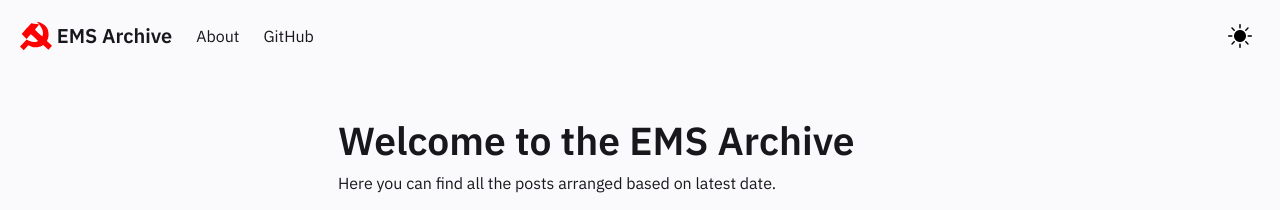
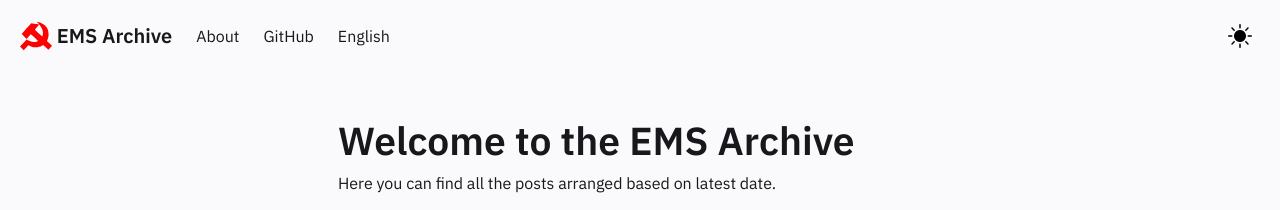
Before and after one commit to emsarchive/obsidiansite, a Jekyll site: the page built from pages/index.md, in a window 1280 px wide. Shown: the top 210 px of the page. Built offline with Jekyll 4.4.1, drawn with Linux system fonts in a browser that asks for light colours.

Commit message:
added english drive

```diff
--- a/_includes/Header.html
+++ b/_includes/Header.html
@@ -219,6 +219,9 @@
         <a href="https://github.com/emsarchive/obsidiansite" target="_blank" class="navbar-item">
           GitHub
         </a>
+        <a href="https://drive.google.com/drive/folders/14lmQVoeH30v4Uj-KkfNJFiH-O3vFR0fr?usp=sharing" class="navbar-item">
+          English
+        </a>
 
       </div>
       <div class="navbar-end is-hidden-mobile" onclick="modeSwitcher()" >
```
Also changed, not shown: _posts/EMS Collected Works (ENG) Google Drive.md (added, +7 -0 lines), 1 other file.
